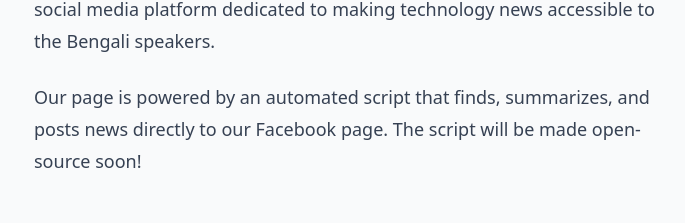
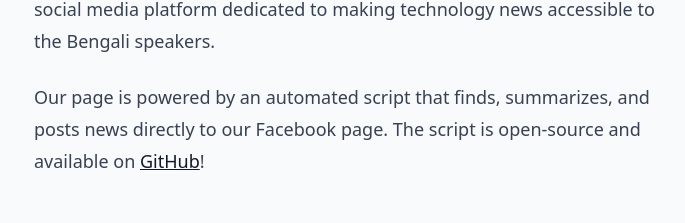
Before and after one commit to shajidhasan/jontrokotha-website, a SvelteKit app: page / in a window 1280 px wide. Shown: the part 378-601 px from the top of the page, without its empty margins (294-979 px from the left). Built offline with nearby package versions, Linux system fonts and the light colour scheme.

Commit message:
Update Facebook page description to include GitHub link for the open-source script

```diff
--- a/src/routes/+page.svelte
+++ b/src/routes/+page.svelte
@@ -50,7 +50,12 @@
 
 			<p>
 				Our page is powered by an automated script that finds, summarizes, and posts news directly
-				to our Facebook page. The script will be made open-source soon!
+				to our Facebook page. The script is open-source and available on <a
+					href="https://github.com/shajidhasan/fb-news-bot"
+					target="_blank"
+					rel="noopener noreferrer"
+					class="underline hover:text-gray-800">GitHub</a
+				>!
 			</p>
 		</div>
 
```
